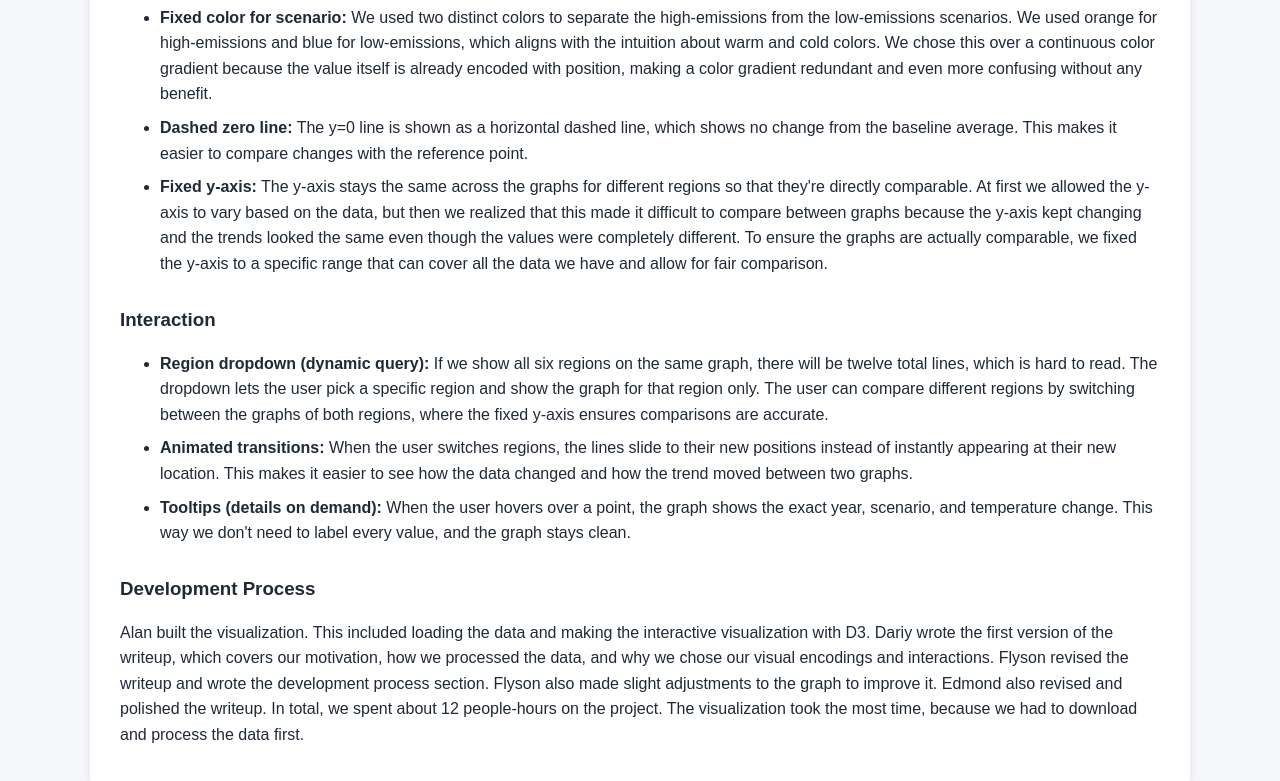
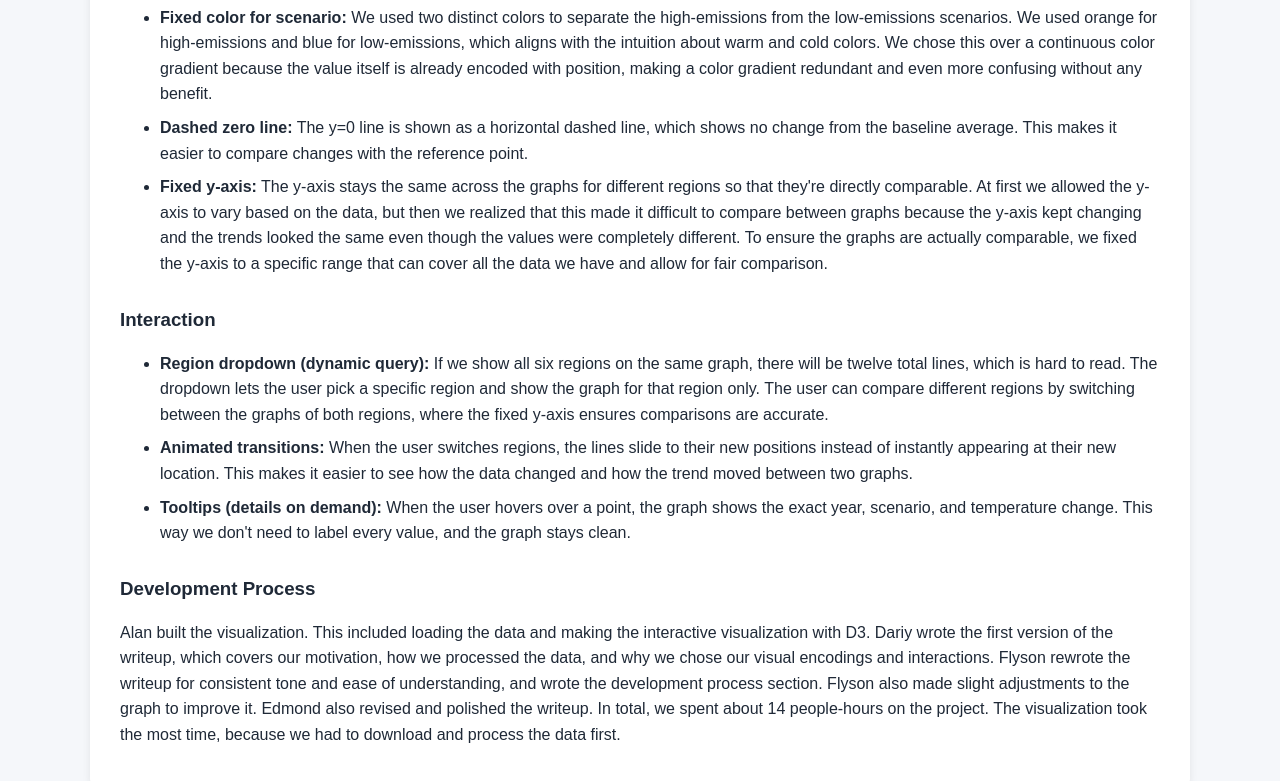
Before and after one commit to AlanTran123/DSC106-Project3, a plain HTML site: page index.html in a window 1280 px wide. Shown: the part 1998-2779 px from the top of the page. Drawn offline with nearby package versions, Linux system fonts and the light colour scheme.

Commit message:
update development process

```diff
--- a/index.html
+++ b/index.html
@@ -149,7 +149,7 @@
 
             <h3>Development Process</h3>
             <p>
-                Alan built the visualization. This included loading the data and making the interactive visualization with D3. Dariy wrote the first version of the writeup, which covers our motivation, how we processed the data, and why we chose our visual encodings and interactions. Flyson revised the writeup and wrote the development process section. Flyson also made slight adjustments to the graph to improve it. Edmond also revised and polished the writeup. In total, we spent about 12 people-hours on the project. The visualization took the most time, because we had to download and process the data first.
+                Alan built the visualization. This included loading the data and making the interactive visualization with D3. Dariy wrote the first version of the writeup, which covers our motivation, how we processed the data, and why we chose our visual encodings and interactions. Flyson rewrote the writeup for consistent tone and ease of understanding, and wrote the development process section. Flyson also made slight adjustments to the graph to improve it. Edmond also revised and polished the writeup. In total, we spent about 14 people-hours on the project. The visualization took the most time, because we had to download and process the data first.
             </p>
 
         </section>
```
